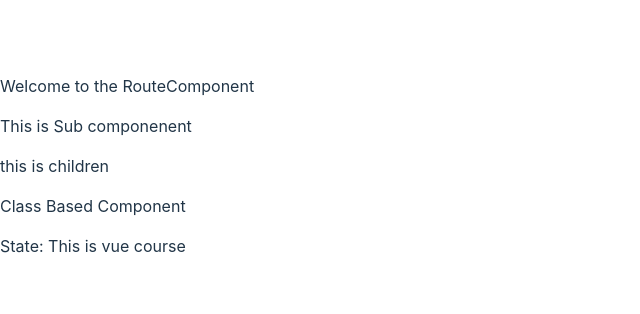
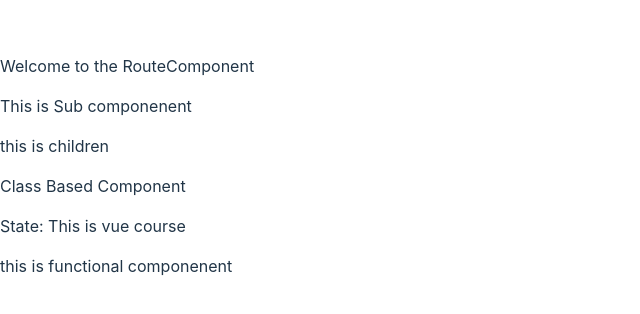
Before and after one commit to Zakaiikar/react_course, a React (Vite) app in the folder myapp/: page / in a window 1280 px wide. Shown: the part 234-548 px from the top of the page, without its empty margins (0-640 px from the left). Built offline with nearby package versions, Linux system fonts and the light colour scheme.

Commit message:
add State Functionalcomponenent

```diff
--- a/myapp/src/App.jsx
+++ b/myapp/src/App.jsx
@@ -1,6 +1,7 @@
-
 import SubComponent from "./Component/SubComponent";
 import ClassBasedComponent from "./Component/ClassBasedComponent";
+import FuntionalComponent from "./Component/FunctionalComponent";
+
 const TestFunction = () => {
 
   return (
@@ -12,6 +13,7 @@ const TestFunction = () => {
         this is children
      </SubComponent>
      <ClassBasedComponent />
+     <FuntionalComponent/>
     </div>
   );
 };
--- /dev/null
+++ b/myapp/src/Component/FunctionalComponent.jsx
@@ -0,0 +1,13 @@
+import React from "react"
+
+const FuntionalComponent=()=>{
+    const [data, SetData] = React.useState("react");
+    console.log(data);
+    return (
+
+        <div>
+            <p> this  is functional componenent </p>
+        </div>
+    )
+}
+export default FuntionalComponent
```
